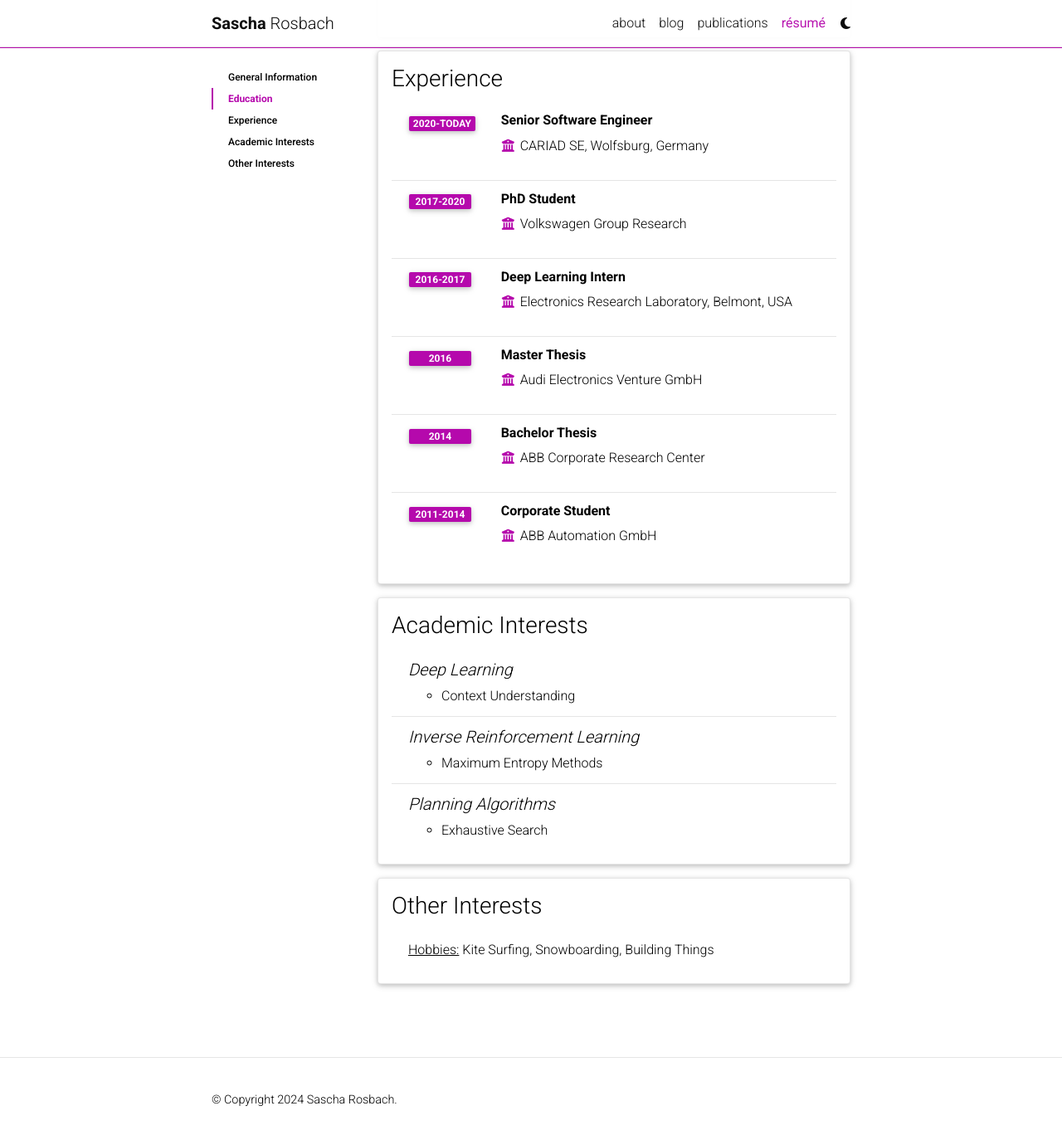
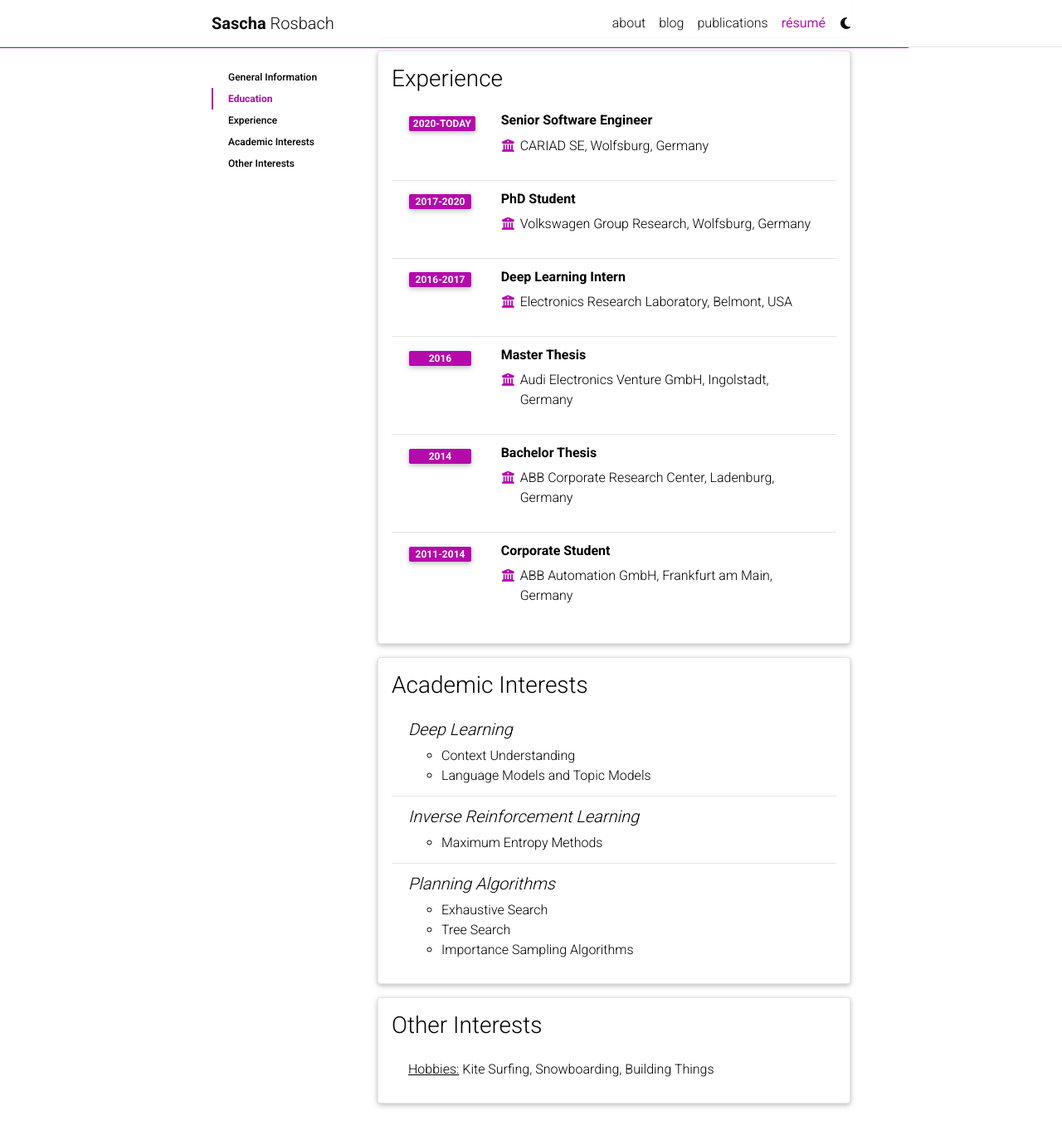
Before and after one commit to sascharosbach/sascharosbach.github.io, a Jekyll site: the page built from _pages/cv.md, in a window 1280 px wide and 1400 px high, scrolled down 709 px. Shown: the top 1374 px of the window at 83% size. Built offline with Jekyll 4.4.1, drawn with Linux system fonts in a browser that asks for light colours; comment, search, counter and statistics services are not loaded; a style sheet for code colours, icons or effects is not loaded.

Commit message:
Update cv.yml

```diff
--- a/_data/cv.yml
+++ b/_data/cv.yml
@@ -29,7 +29,7 @@
       year: 2020-today
 
     - title: PhD Student
-      institution: Volkswagen Group Research
+      institution: Volkswagen Group Research, Wolfsburg, Germany
       year: 2017-2020
 
     - title: Deep Learning Intern
@@ -37,15 +37,15 @@
       year: 2016-2017
 
     - title: Master Thesis
-      institution: Audi Electronics Venture GmbH
+      institution: Audi Electronics Venture GmbH, Ingolstadt, Germany
       year: 2016
 
     - title: Bachelor Thesis
-      institution: ABB Corporate Research Center
+      institution: ABB Corporate Research Center, Ladenburg, Germany
       year: 2014
 
     - title: Corporate Student
-      institution: ABB Automation GmbH
+      institution: ABB Automation GmbH, Frankfurt am Main, Germany
       year: 2011-2014
 
 - title: Academic Interests
@@ -54,13 +54,15 @@
     - title: Deep Learning
       items:
         - Context Understanding
+        - Language Models and Topic Models
     - title: Inverse Reinforcement Learning
       items:
         - Maximum Entropy Methods
     - title: Planning Algorithms
       items:
         - Exhaustive Search
-
+        - Tree Search
+        - Importance Sampling Algorithms
 - title: Other Interests
   type: list
   contents:
```
